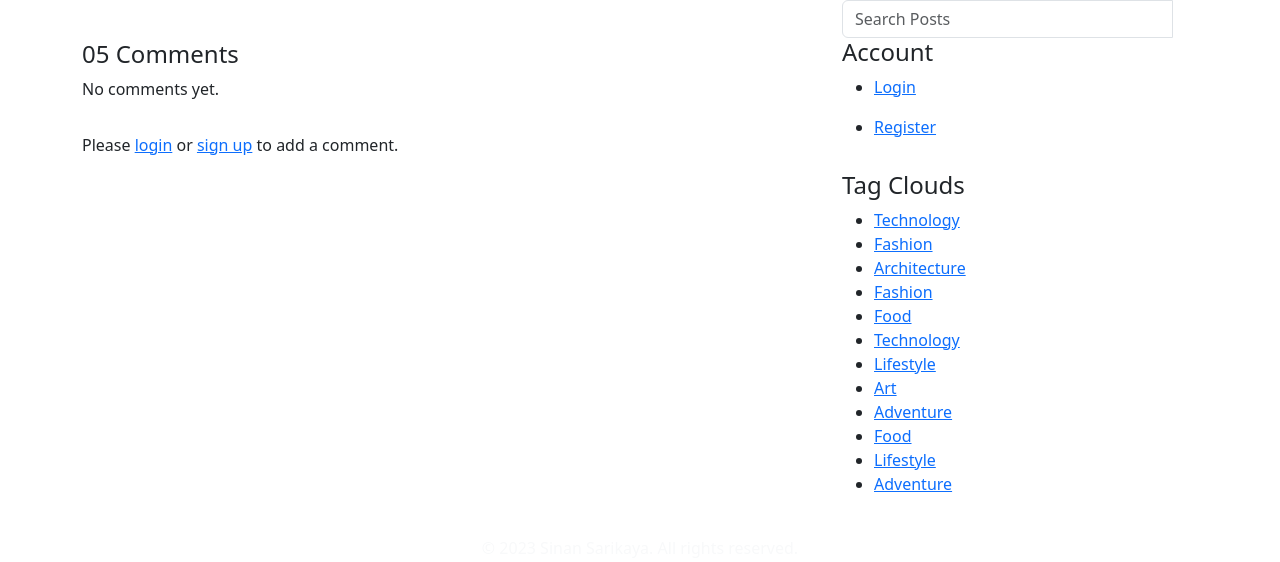
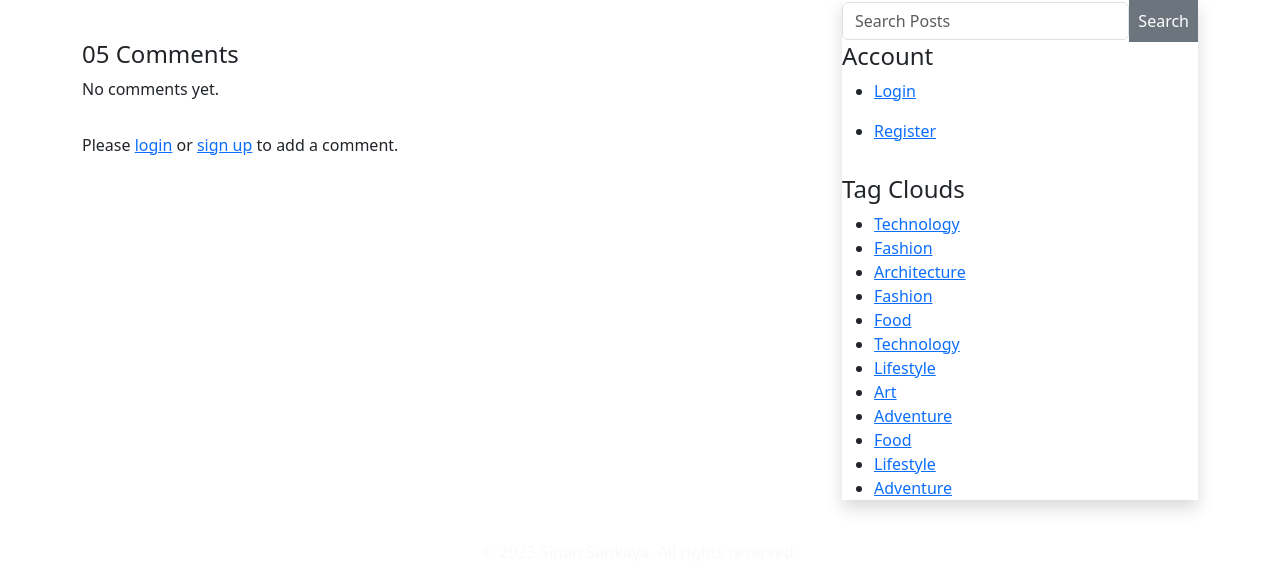
Before and after one commit to sinansarikaya/django-blog-app, a Django app: template templates/blog/post_detail.html in a window 1280 px wide. Shown: the part 56-618 px from the top of the page. Run offline with Django 4.2, Linux system fonts and the light colour scheme; the template is opened without the code that fills it, so the values that code supplies are empty; parts of the project's set-up code (start-up, migrations or seed data) failed here and were passed over; some libraries are stand-ins or nearby versions.

Commit message:
UPDATE: Design

```diff
--- a/templates/blog/post_detail.html
+++ b/templates/blog/post_detail.html
@@ -8,7 +8,7 @@
     <div class="row">
       <div class="col-lg-8">
         <div class="main_blog_details">
-          <img class="img-fluid" src="{{ post.featured_image.url }}" alt="{{ post.title }}" />
+          <img class="img-fluid shadow" src="{{ post.featured_image.url }}" alt="{{ post.title }}" />
           <a href="#">
             <h4>{{ post.title }}</h4>
           </a>
@@ -94,19 +94,23 @@
         {% endif %}
       </div>
       <div class="col-lg-4">
-        <div class="blog_right_sidebar position-sticky" style="top: 2rem;">
+        <div class="blog_right_sidebar position-sticky shadow" style="top: 2rem;">
           <aside class="single_sidebar_widget search_widget">
             <div class="input-group">
-              <input
+              <form method="GET" class="d-flex align-items-center col-12">
+                {% csrf_token %}
+                <input
                 type="text"
                 class="form-control"
                 placeholder="Search Posts"
-              />
-              <span class="input-group-btn">
-                <button class="btn btn-default" type="button">
-                  <i class="lnr lnr-magnifier"></i>
+                name="search" />
+
+
+                <button class="btn btn-secondary border-1 rounded-0 p-2" type="submit" value="Search">
+                  Search
                 </button>
-              </span>
+
+              </form>
             </div>
             <!-- /input-group -->
             <div class="br"></div>
```
Also changed, not shown: templates/blog/index.html (+4 -4 lines), 1 other file.
